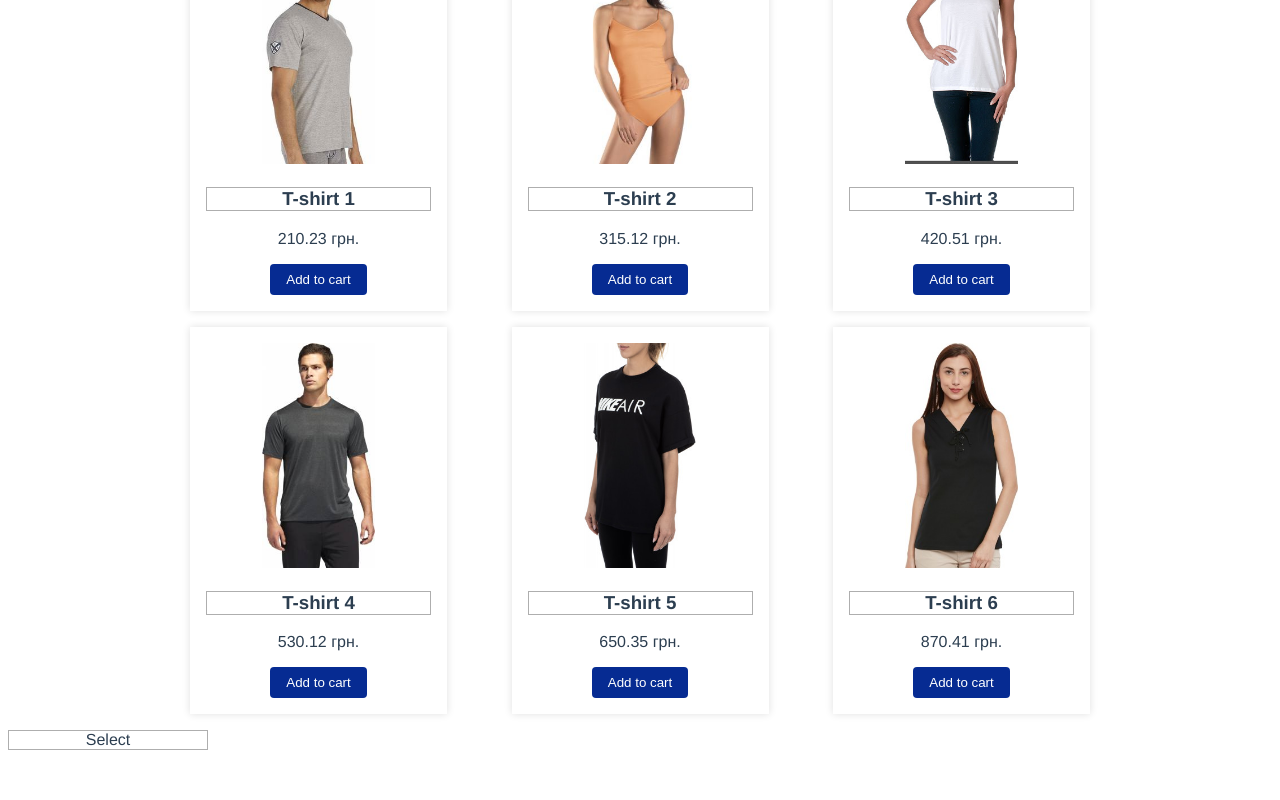
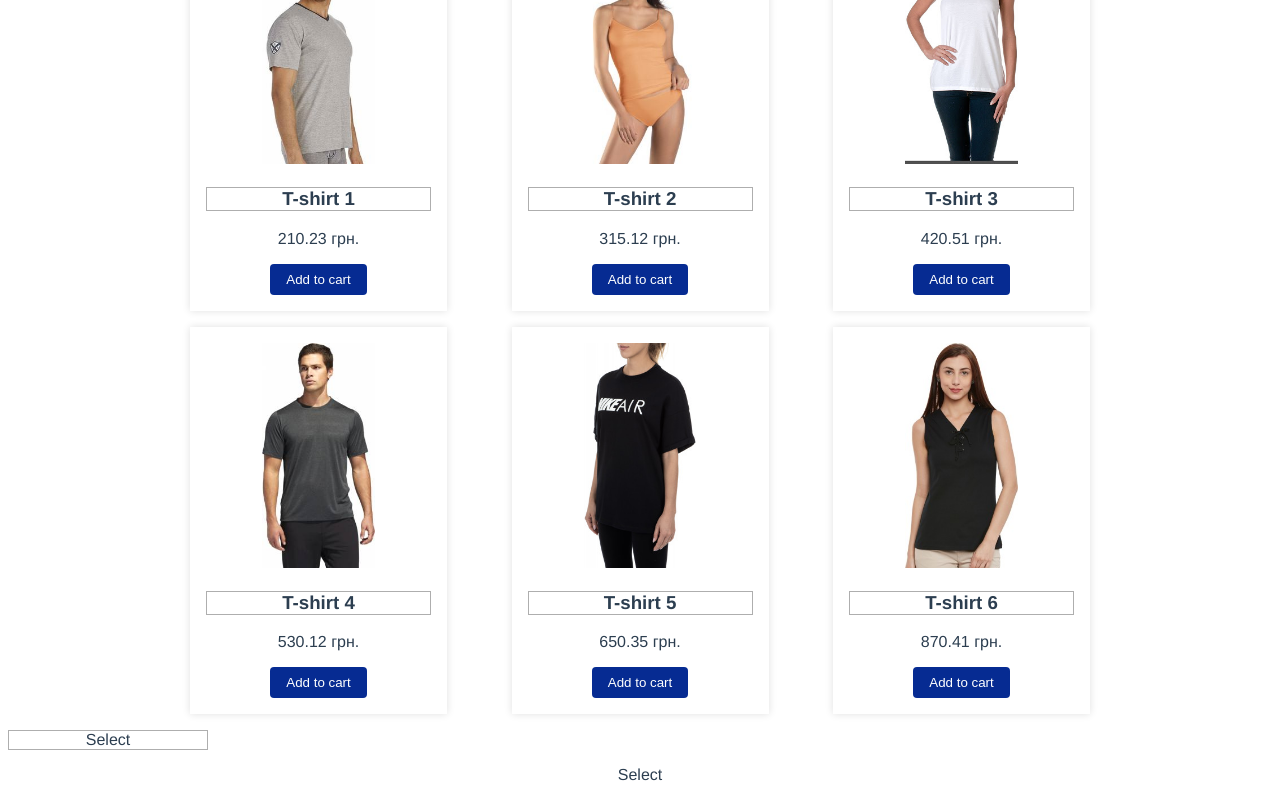
Before and after one commit to vbasoon/Vue-Internet-Store, a Vue app: page / in a window 1280 px wide. Shown: the part 195-995 px from the top of the page. Before the commit the page ends 953 px from the top, so only its background shows below. Built offline with nearby package versions, Linux system fonts and the light colour scheme; data requests are answered from the project's data file.

Commit message:
show select

```diff
--- a/src/App.vue
+++ b/src/App.vue
@@ -4,7 +4,10 @@
     <Select
       :options="options"
       @select="optionSelect"
+      :selected="selected"
     />
+    <p>{{selected}}</p>
+
   </div>
 </template>
 
@@ -25,11 +28,17 @@ export default {
           {name: 'Option 3', value: 3},
           {name: 'Option 4', value: 4},
           {name: 'Option 5', value: 5}
-        ]
+        ],
+        selected: 'Select'
       }
     }
+  ,
+  methods: {
+    optionSelect(option) {
+      this.selected = option.name
+    }
   }
-
+}
 </script>
 
 <style>
--- a/src/components/Select/Select.vue
+++ b/src/components/Select/Select.vue
@@ -3,7 +3,7 @@
 <p
   class="title"
   @click="isVisible = !isVisible"
-  >Select</p>
+  >{{selected}}</p>
     <div
       class="options"
       v-if="isVisible">
@@ -29,6 +29,10 @@ export default {
       default() {
         return[]
       }
+    },
+    selected: {
+      type: String,
+      default: ''
     }
   },
   data() {
```
